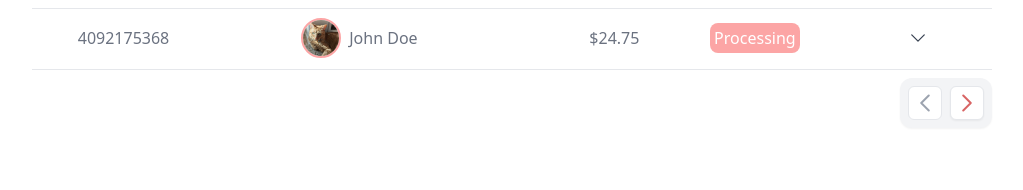
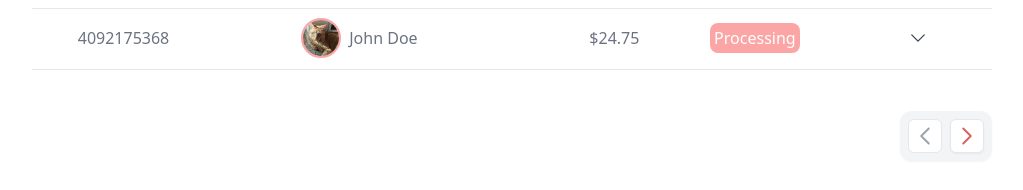
Before and after one commit to francoisdillinger/book_nook_frontend, a React (Vite) app: page / in a window 1280 px wide. Shown: the part 656-846 px from the top of the page, without its empty margins (128-1151 px from the left). Before the commit the page ends 800 px from the top, so only its background shows below. Built offline with nearby package versions, Linux system fonts and the light colour scheme.

Commit message:
Update AdminOrders component styling

```diff
--- a/src/components/AdminOrders.tsx
+++ b/src/components/AdminOrders.tsx
@@ -180,7 +180,7 @@ export default function AdminOrders() {
 					</select>
 				</div>
 			</div>
-			<div className="">
+			<div className="min-h-[660px]">
 				<table className="table-auto w-3/4 m-auto">
 					<thead className="bg-gray-100 text-gray-400 text-xl h-12">
 						<tr className="">
@@ -211,8 +211,8 @@ export default function AdminOrders() {
 					</tbody>
 				</table>
 			</div>
-			<div className="w-3/4 m-auto flex justify-end">
-				<div className="bg-gray-100 p-1 rounded-xl mt-2 shadow-sm">
+			<div className="w-3/4 m-auto flex justify-end mt-8 mb-8">
+				<div className="bg-gray-100 p-1 rounded-xl shadow-sm">
 					<button
 						onClick={handlePaginationDecrease}
 						className="border-solid border p-1 m-1 rounded-md text-sm font-medium bg-white enabled:active:scale-90 enabled:shadow-sm disabled:shadow-none enabled:text-logo disabled:text-gray-400  enabled:cursor-pointer diabled:cursor-default"
```
